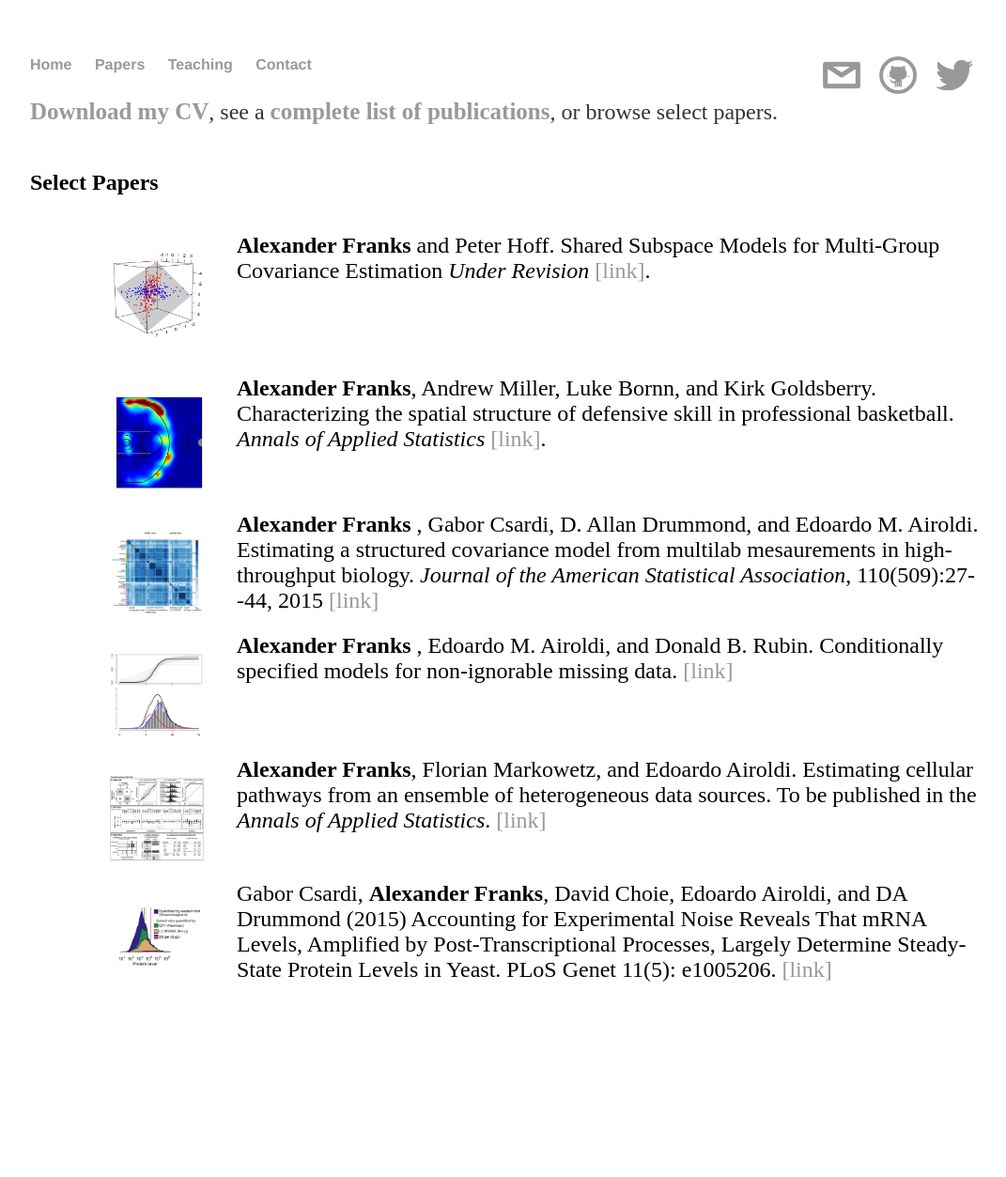
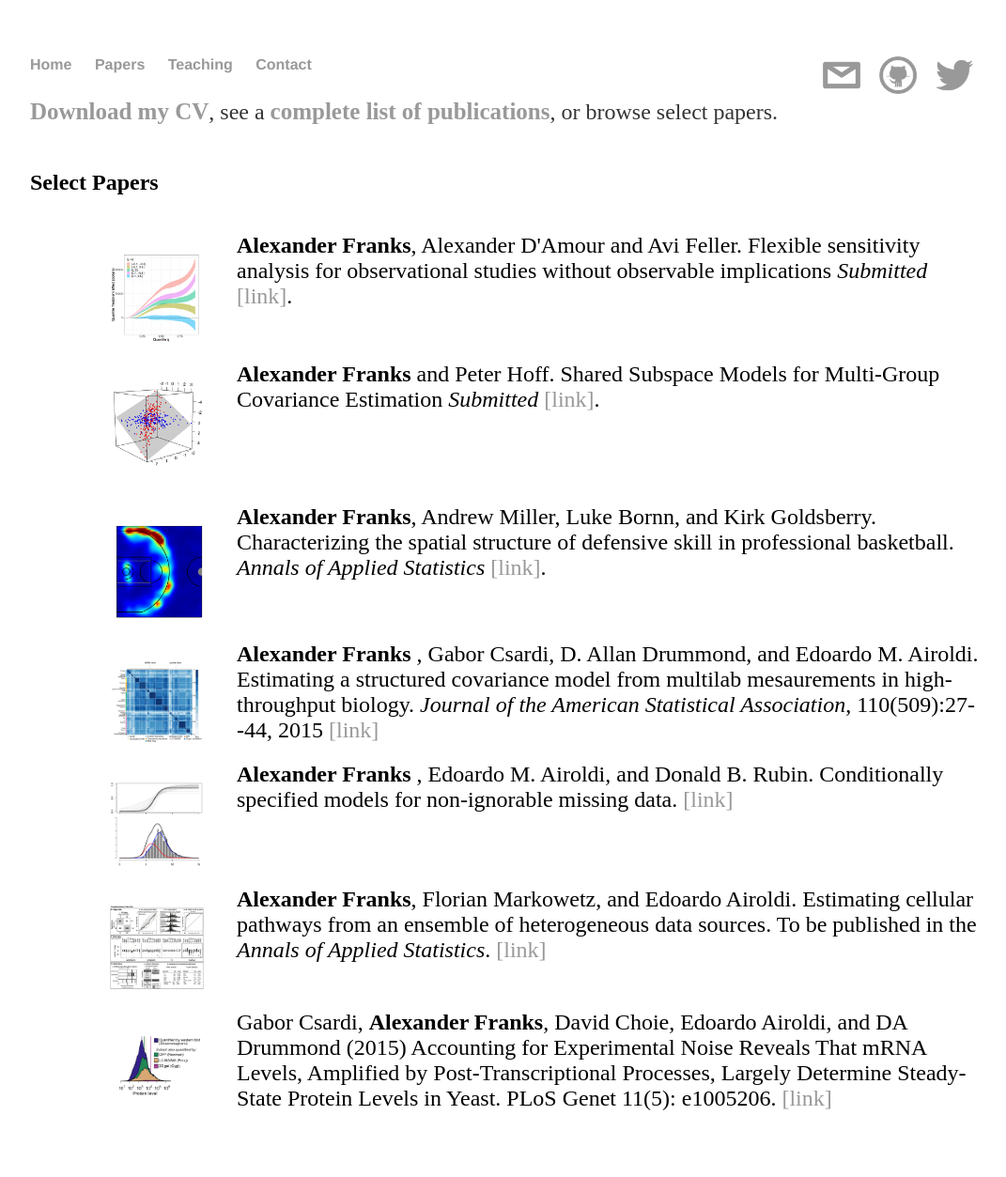
Before and after one commit to afranks86/afranks86.github.io, a Jekyll site: the page built from research/index.html, in a window 1280 px wide. Shown: the whole page at 94% size, without its empty margins (96-1167 px from the left). Built offline with Jekyll 4.4.1, drawn with Linux system fonts in a browser that asks for light colours; nearby versions of some CDN libraries; before the commit the page ends 1116 px from its top, so only the background shows below that.

Commit message:
Added sens analysis paper

```diff
--- a/research/index.html
+++ b/research/index.html
@@ -17,9 +17,14 @@ title: Alexander Franks - Research
   <ul class="pubs">
 
     <li>
+      <img src="../images/ribbons_flexible.png", width=100px style="margin: 20px 35px 0px 35px">
+      <strong>Alexander Franks</strong>, Alexander D'Amour and Avi Feller. Flexible sensitivity analysis for observational studies without observable implications
+  <em>Submitted</em> <a href="https://arxiv.org/abs/1809.00399">[link]</a>.
+    </li>
+    <li>
       <img src="../images/3dplot.png", width=100px style="margin: 20px 35px 0px 35px">
       <strong>Alexander Franks</strong> and Peter Hoff. Shared Subspace Models for Multi-Group Covariance
-      Estimation  <em>Under Revision</em> <a href="https://arxiv.org/abs/1607.03045">[link]</a>.
+      Estimation  <em>Submitted</em> <a href="https://arxiv.org/abs/1607.03045">[link]</a>.
     </li>
     <li>
     <li>
```
Also changed, not shown: images/ribbons_flexible.png (added).
